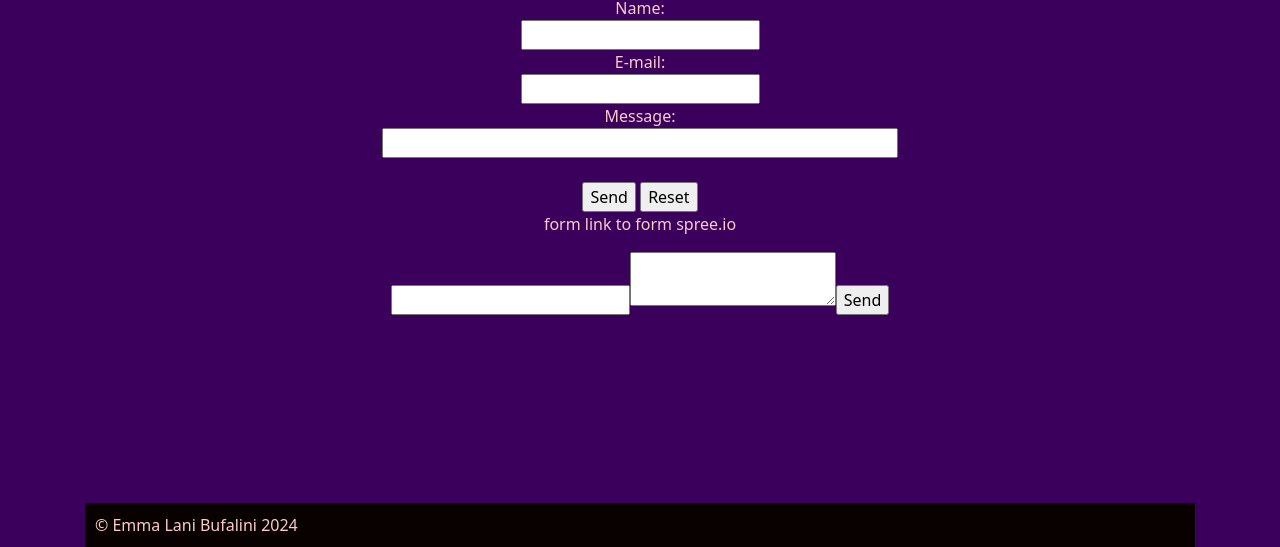
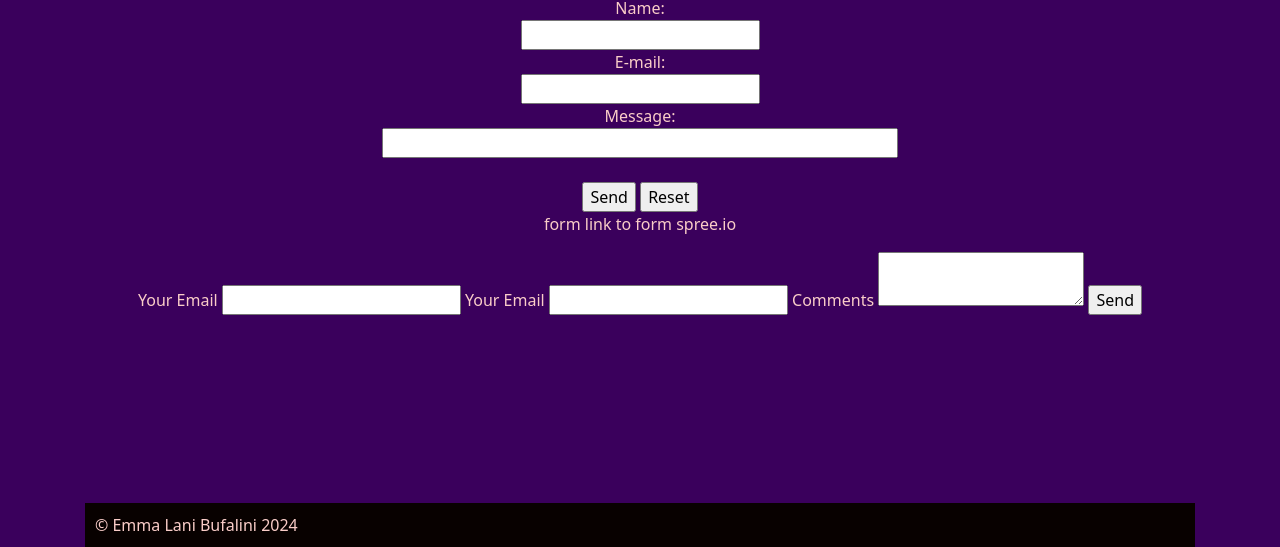
Before and after one commit to Emmalani3/homepage, a plain HTML site: page contact.html in a window 1280 px wide. Shown: the part 303-850 px from the top of the page. Drawn offline with nearby package versions, Linux system fonts and the light colour scheme.

Commit message:
Update contact.html

```diff
--- a/contact.html
+++ b/contact.html
@@ -66,7 +66,15 @@
         <input type="reset" value="Reset">
         </form>
         <p>form link to form spree.io</p>
-        <form action="http://formspree.io/emma.bufalini@gmail.com"><input type="email" name="_replyto"><textarea   name="body"></textarea><input type="submit" value="Send"></form>
+        <form action="http://formspree.io/emma.bufalini@gmail.com"  method="post" enctype="text/plain">
+            <label for="title">Your Email</label>
+            <input type="text" name="title">
+            <label for="_replyto">Your Email</label>
+            <input type="email" name="_replyto">
+            <label for="body">Comments</label>
+            <textarea name="body"></textarea>
+            <input type="submit" value="Send">
+        </form>
     </center>
     </main>
     </body>
```
